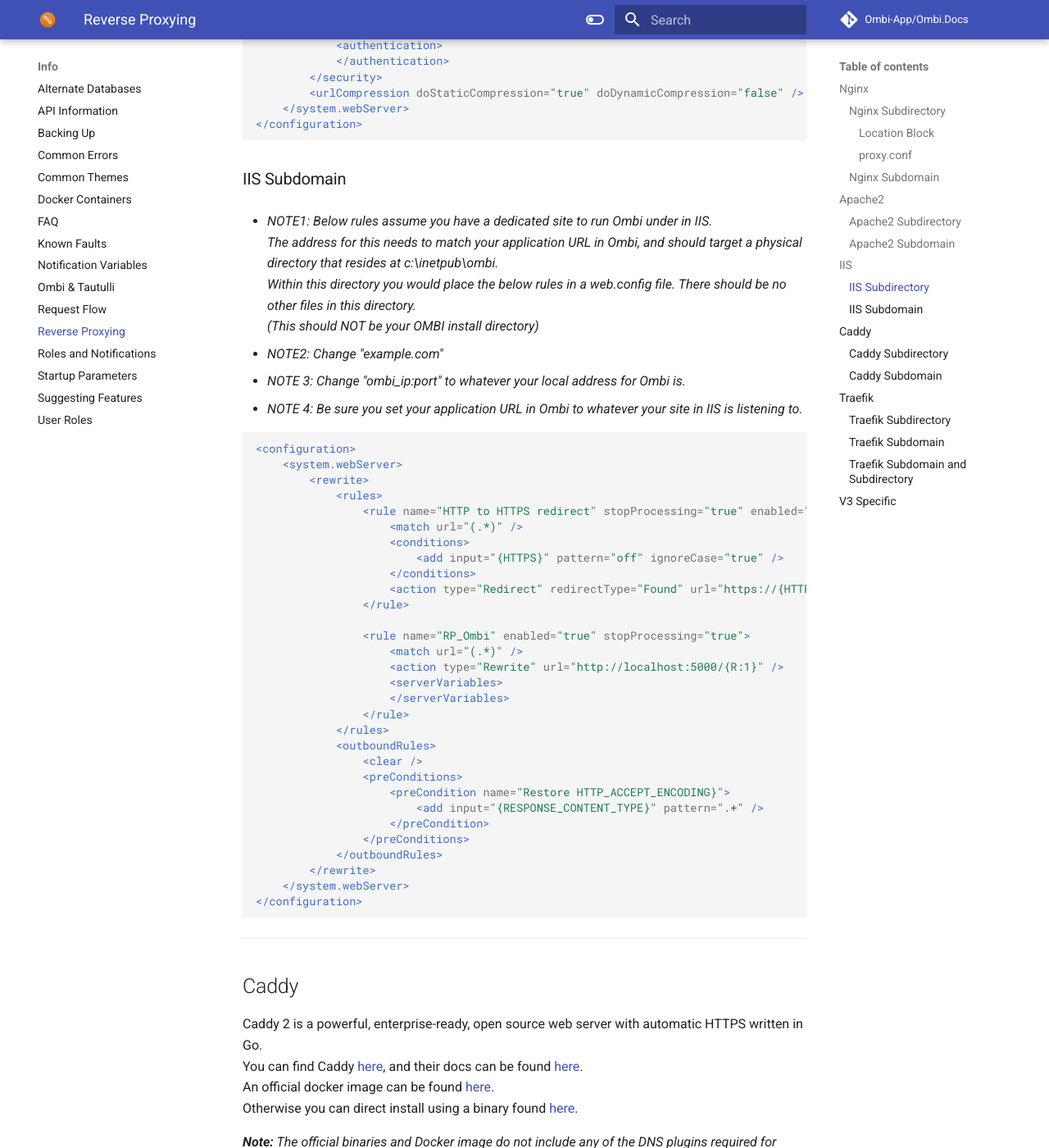
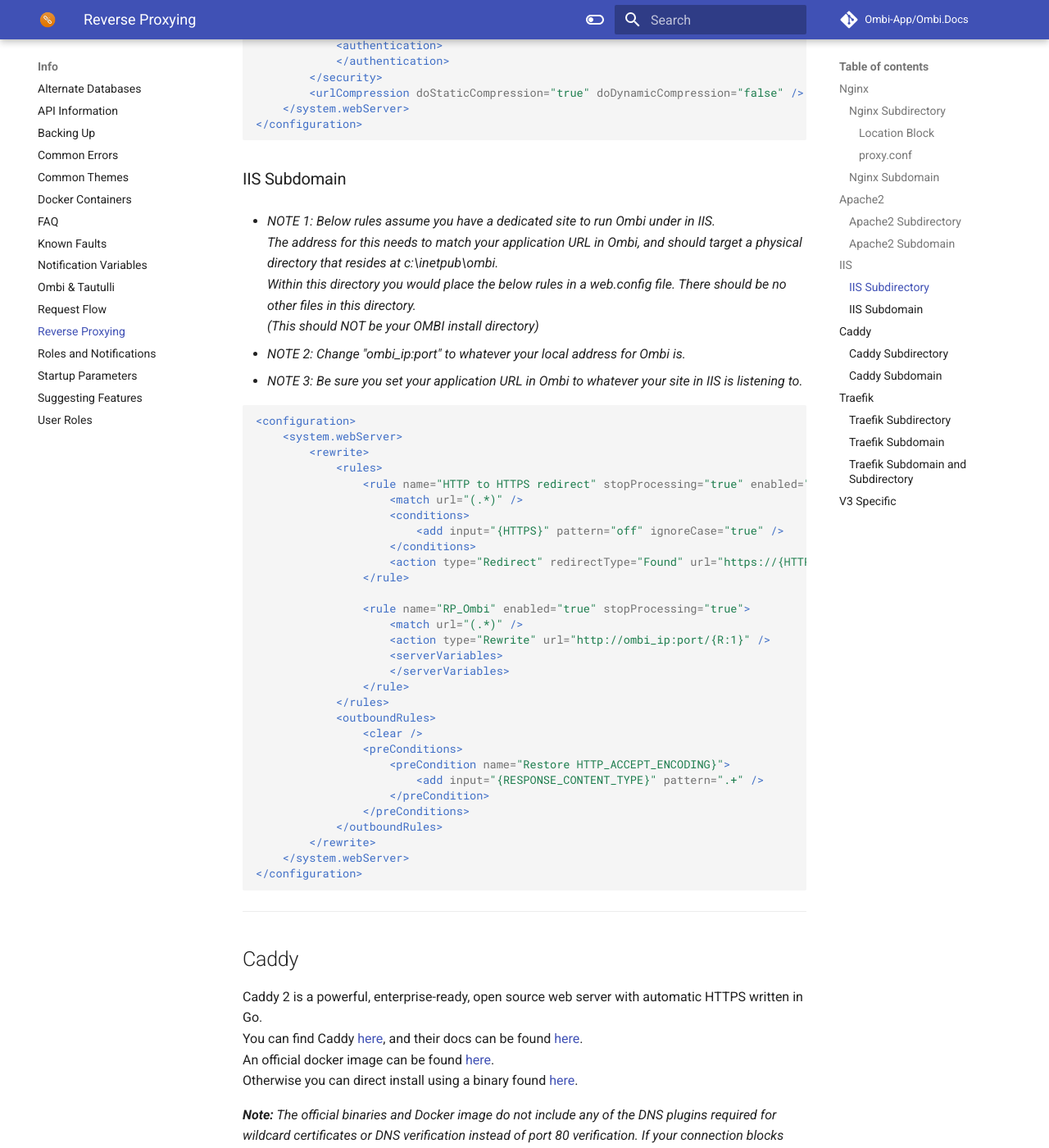
Before and after one commit to Ombi-app/Ombi.Docs, an MkDocs documentation site: the page built from docs/info/reverse-proxy.md, in a window 1280 px wide and 1400 px high, scrolled down 6124 px. Shown: the whole window at 82% size. Built offline with MkDocs 1.6.1 and Material for MkDocs 9.7.7, drawn with Linux system fonts in a browser that asks for light colours; comment, search, counter and statistics services are not loaded.

Commit message:
update IIS RP

````diff
--- a/docs/info/reverse-proxy.md
+++ b/docs/info/reverse-proxy.md
@@ -272,14 +272,13 @@
 
 ### IIS Subdomain
 
-- _NOTE1:  Below rules assume you have a dedicated site to run Ombi under in IIS.
+- *NOTE 1:  Below rules assume you have a dedicated site to run Ombi under in IIS.
 The address for this needs to match your application URL in Ombi, and should target a physical directory that resides at c:\inetpub\ombi.
 Within this directory you would place the below rules in a web.config file. There should be no other files in this directory.
-(This should NOT be your OMBI install directory)_
+(This should NOT be your OMBI install directory)*
 
-- _NOTE2:  Change "example.com"_
-- _NOTE 3: Change "ombi_ip:port" to whatever your local address for Ombi is._
-- _NOTE 4: Be sure you set your application URL in Ombi to whatever your site in IIS is listening to._
+- *NOTE 2: Change "ombi_ip:port" to whatever your local address for Ombi is.*
+- *NOTE 3: Be sure you set your application URL in Ombi to whatever your site in IIS is listening to.*
 
 ```xml
 <configuration>
@@ -296,7 +295,7 @@
 
                 <rule name="RP_Ombi" enabled="true" stopProcessing="true">
                     <match url="(.*)" />
-                    <action type="Rewrite" url="http://localhost:5000/{R:1}" />
+                    <action type="Rewrite" url="http://ombi_ip:port/{R:1}" />
                     <serverVariables>
                     </serverVariables>
                 </rule>
````
